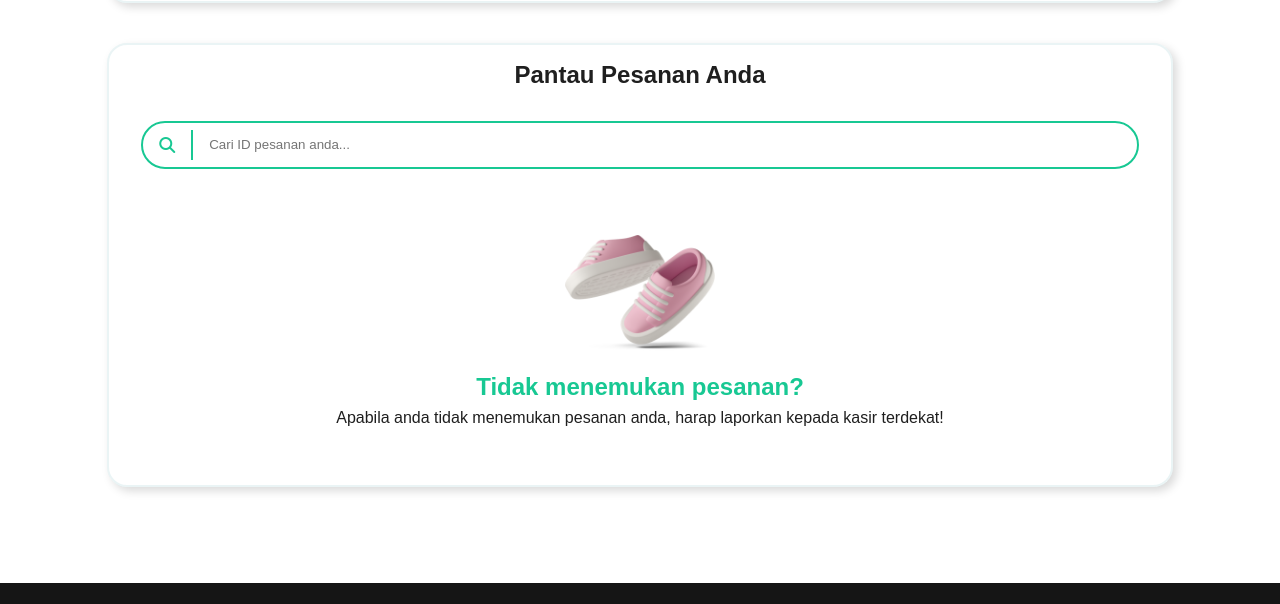
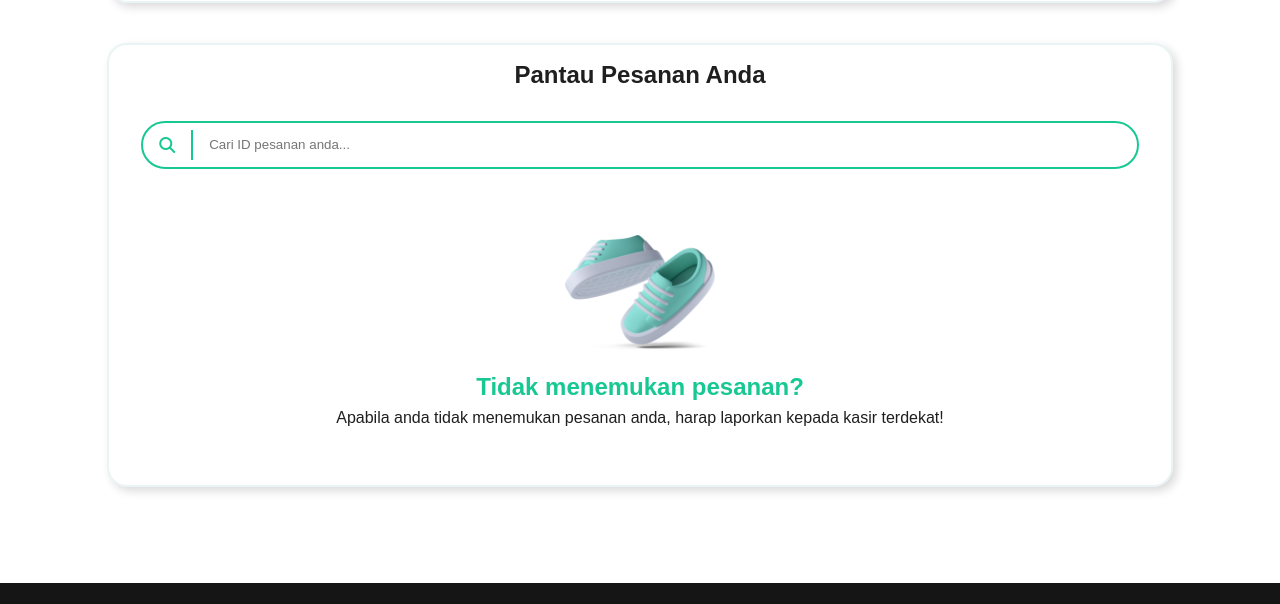
Before and after one commit to SoLiDinity/cfk-beta, a website built with webpack: page src/templates/index.html in a window 1280 px wide. Shown: the part 1941-2545 px from the top of the page. Built offline with nearby package versions, Linux system fonts and the light colour scheme; files whose address does not match are found by name.

Commit message:
Updated the empty search image

```diff
--- a/src/templates/index.html
+++ b/src/templates/index.html
@@ -173,7 +173,7 @@
         </div>
         <div class="data-list-container" id="dataListContainer">
           <div class="search-empty-state" id="searchEmptyState">
-            <img src="images/pink sneakers floating.png" alt="" />
+            <img src="images/sneakers floating.png" alt="" />
             <h1>Tidak menemukan pesanan?</h1>
             <p>
               Apabila anda tidak menemukan pesanan anda, harap laporkan kepada
```
Also changed, not shown: src/assets/images/pink sneakers floating.png (deleted), src/assets/images/sneakers floating.png (added).
